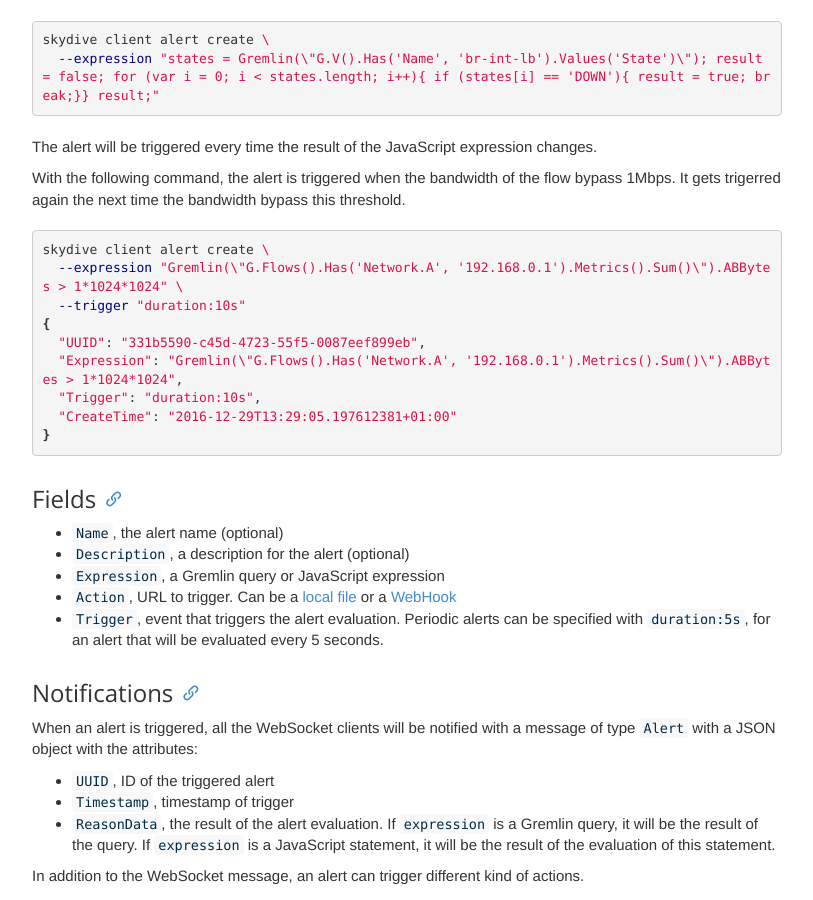
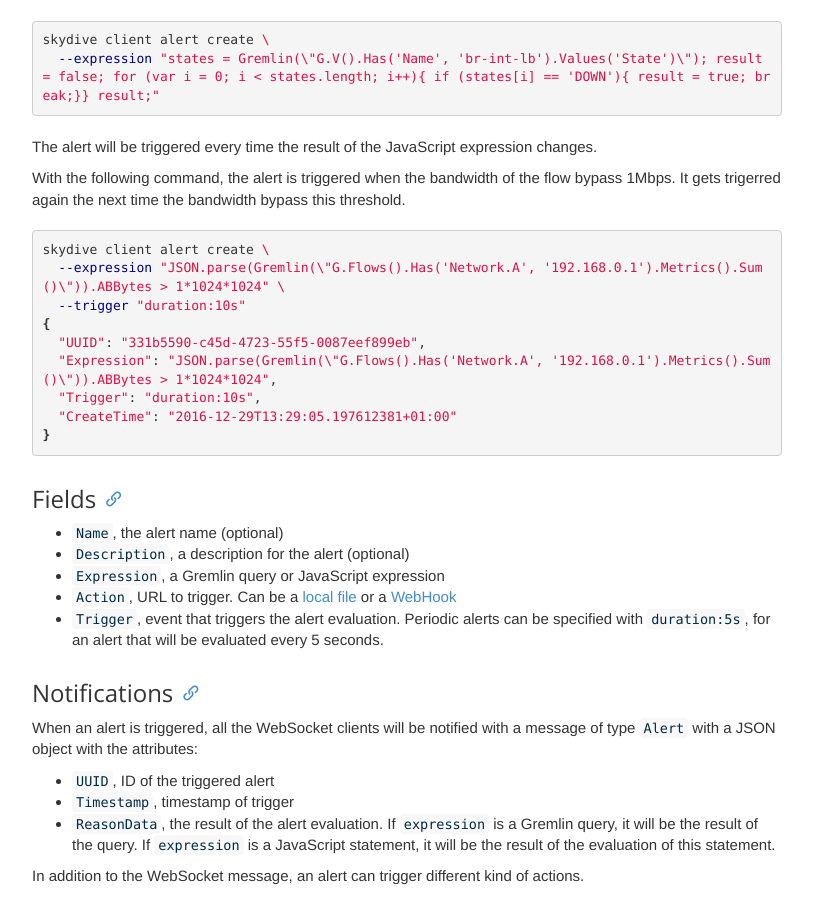
Before and after one commit to skydive-project/skydive.network, a Jekyll site: the page built from documentation/cli.md, in a window 1280 px wide and 900 px high, scrolled down 4884 px. Shown: the whole window, without its empty margins (428-1241 px from the left). Built offline with Jekyll 4.4.1, drawn with Linux system fonts in a browser that asks for light colours; nearby versions of some CDN libraries.

Commit message:
Added parse JSON.parse
The current example doesn't work. Adding "JSON.parse" to the expression works fine

```diff
--- a/documentation/cli.md
+++ b/documentation/cli.md
@@ -264,11 +264,11 @@
 
 {% highlight shell %}
 skydive client alert create \
-  --expression "Gremlin(\"G.Flows().Has('Network.A', '192.168.0.1').Metrics().Sum()\").ABBytes > 1*1024*1024" \
+  --expression "JSON.parse(Gremlin(\"G.Flows().Has('Network.A', '192.168.0.1').Metrics().Sum()\")).ABBytes > 1*1024*1024" \
   --trigger "duration:10s"
 {
   "UUID": "331b5590-c45d-4723-55f5-0087eef899eb",
-  "Expression": "Gremlin(\"G.Flows().Has('Network.A', '192.168.0.1').Metrics().Sum()\").ABBytes > 1*1024*1024",
+  "Expression": "JSON.parse(Gremlin(\"G.Flows().Has('Network.A', '192.168.0.1').Metrics().Sum()\")).ABBytes > 1*1024*1024",
   "Trigger": "duration:10s",
   "CreateTime": "2016-12-29T13:29:05.197612381+01:00"
 }
```
